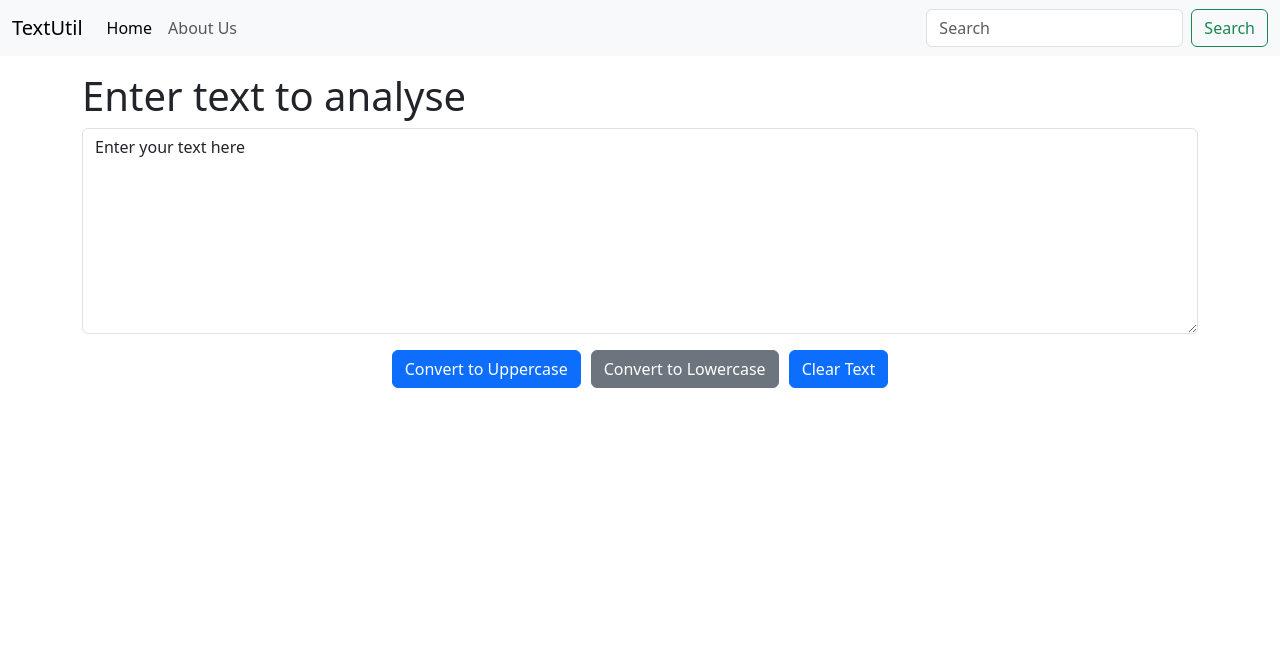
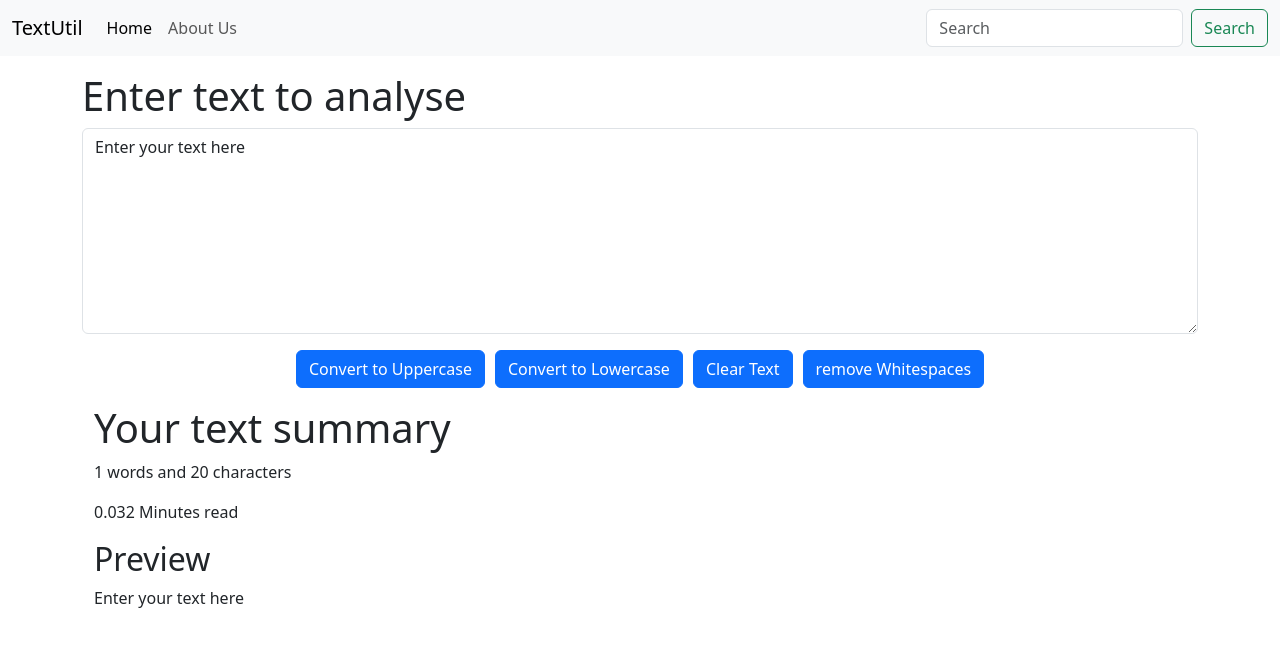
Before and after one commit to rameshbhopale02/text-util, a React (Create React App) app: page / in a window 1280 px wide. Shown: the top 646 px of the page. Built offline with nearby package versions, Linux system fonts and the light colour scheme.

Commit message:
added features

```diff
--- a/src/components/TextForm.js
+++ b/src/components/TextForm.js
@@ -15,8 +15,34 @@ export default function TextForm(props) {
 
   const handleUpClick3 = () => {
     // let newText = text.clear();
+
     setText("");
   };
+
+  const handleUpClick4 = () => {
+    let newText = "";
+    let i = 0;
+    while (i < text.length && text[i] === " ") {
+      i++;
+    }
+
+    while (i < text.length) {
+      while (i < text.length && text[i] !== " ") {
+        newText += text[i];
+        i++;
+      }
+      if (i < text.length) {
+        newText += " ";
+      }
+      while (i < text.length && text[i] === " ") {
+        i++;
+      }
+    }
+
+    setText(newText);
+  };
+
+
 
   const handleOnChange = (event) => {
     setText(event.target.value);
@@ -36,16 +62,30 @@ export default function TextForm(props) {
           ></textarea>
         </div>
       </div>
-      <div style={{ display: "flex", justifyContent: "center" , gap: "10px"}}>
+      <div style={{ display: "flex", justifyContent: "center", gap: "10px" }}>
         <button className="btn btn-primary" onClick={handleUpClick}>
           Convert to Uppercase
         </button>
-        <button className="btn btn-secondary" onClick={handleUpClick2}>
+        <button className="btn btn-primary" onClick={handleUpClick2}>
           Convert to Lowercase
         </button>
         <button className="btn btn-primary" onClick={handleUpClick3}>
           Clear Text
         </button>
+        <button className="btn btn-primary" onClick={handleUpClick4}>
+          remove Whitespaces
+        </button>
+
+      </div>
+      <div className="container my-3">
+        <h1>Your text summary</h1>
+        <p>
+          {text.split(",").length} words and {text.length} characters{" "}
+        </p>
+
+        <p>{0.008 * text.split(" ").length} Minutes read</p>
+        <h2>Preview</h2>
+        <p>{text}</p>
       </div>
     </>
   );
```
